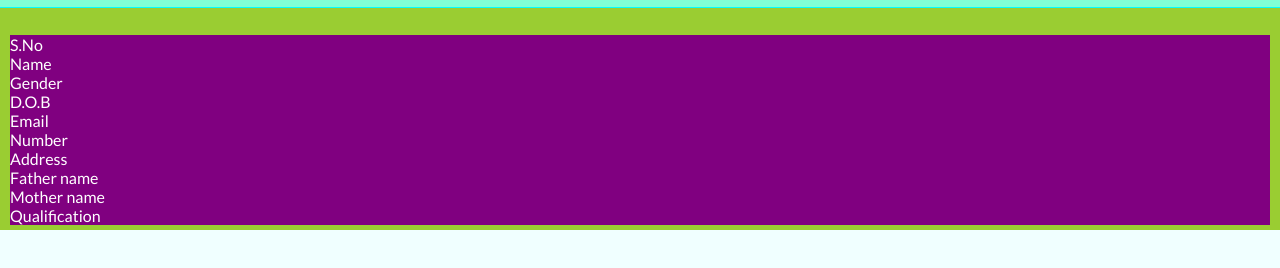
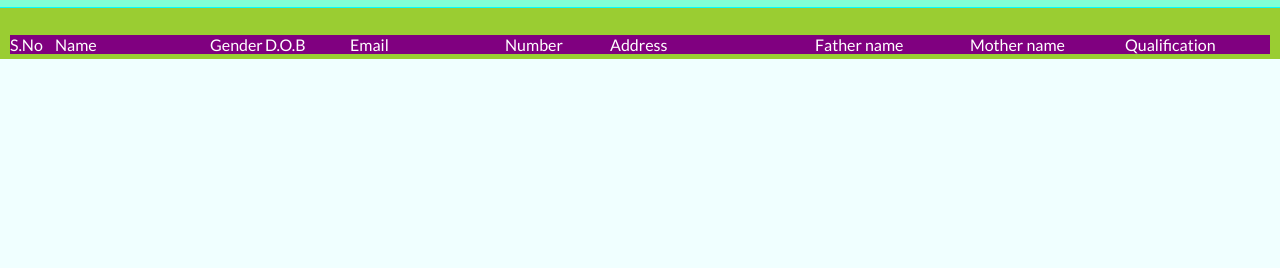
Before and after one commit to code2prince/Online-College-Admission-Management, a website: page client/admin-module/viewStudentApplication/viewStudentApplication.html in a window 1280 px wide. Shown: the part 72-340 px from the top of the page. Drawn offline with Linux system fonts and the light colour scheme.

Commit message:
application data UI integration

```diff
--- a/client/admin-module/viewStudentApplication/viewStudentApplication.css
+++ b/client/admin-module/viewStudentApplication/viewStudentApplication.css
@@ -66,3 +66,9 @@ body {
     background: purple;
     color: #fff;
 }
+
+.application-row-grid {
+    display: grid;
+    grid-template-columns: 40px 150px 50px 80px 150px 100px 200px 150px 150px 80px;
+    grid-gap: 5px;
+}
--- a/client/admin-module/viewStudentApplication/viewStudentApplication.html
+++ b/client/admin-module/viewStudentApplication/viewStudentApplication.html
@@ -1,6 +1,5 @@
 <!DOCTYPE html>
 <html lang="en">
-
     <head>
         <meta charset="UTF-8">
         <meta http-equiv="X-UA-Compatible" content="IE=edge">
@@ -13,9 +12,8 @@
 
         <link rel="stylesheet" href="viewStudentApplication.css" />
         <title>ViewStudentAdmission</title>
-    <script src="viewStudentApplication.js"></script>
+
     </head>
-
     <body>
         <header class="header">
             <div class="header-grid">
@@ -39,7 +37,7 @@
                 admission open. {ApplyNow} &nbsp;&nbsp;&nbsp; | &nbsp;&nbsp;&nbsp; M. Tech registration window closed.
             </marquee>
 
-        <div class="student-Application student-applicant-list-header">
+            <div class="application-row-grid student-Application student-applicant-list-header">
                 <div>S.No</div>
                 <div>Name</div>
                 <div>Gender</div>
@@ -50,9 +48,13 @@
                 <div>Father name</div>
                 <div>Mother name</div>
                 <div>Qualification</div>
+            </div>
 
+            <div id="application-list">
             </div>
 
 
         </div>
+        <script src="viewStudentApplication.js"></script>
     </body>
+</html>
```
Lines whose indentation alone changed are shown as unchanged.
